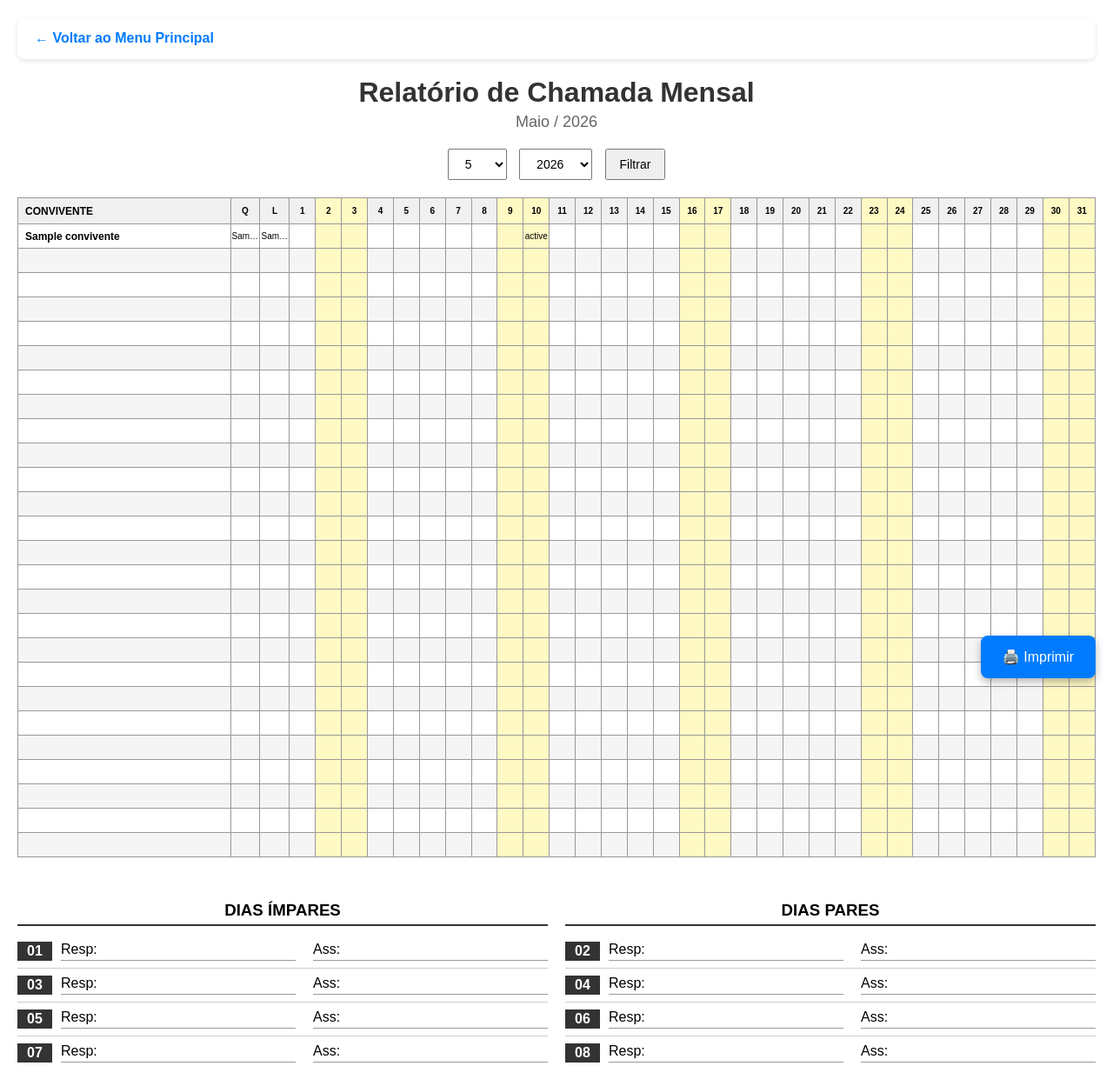
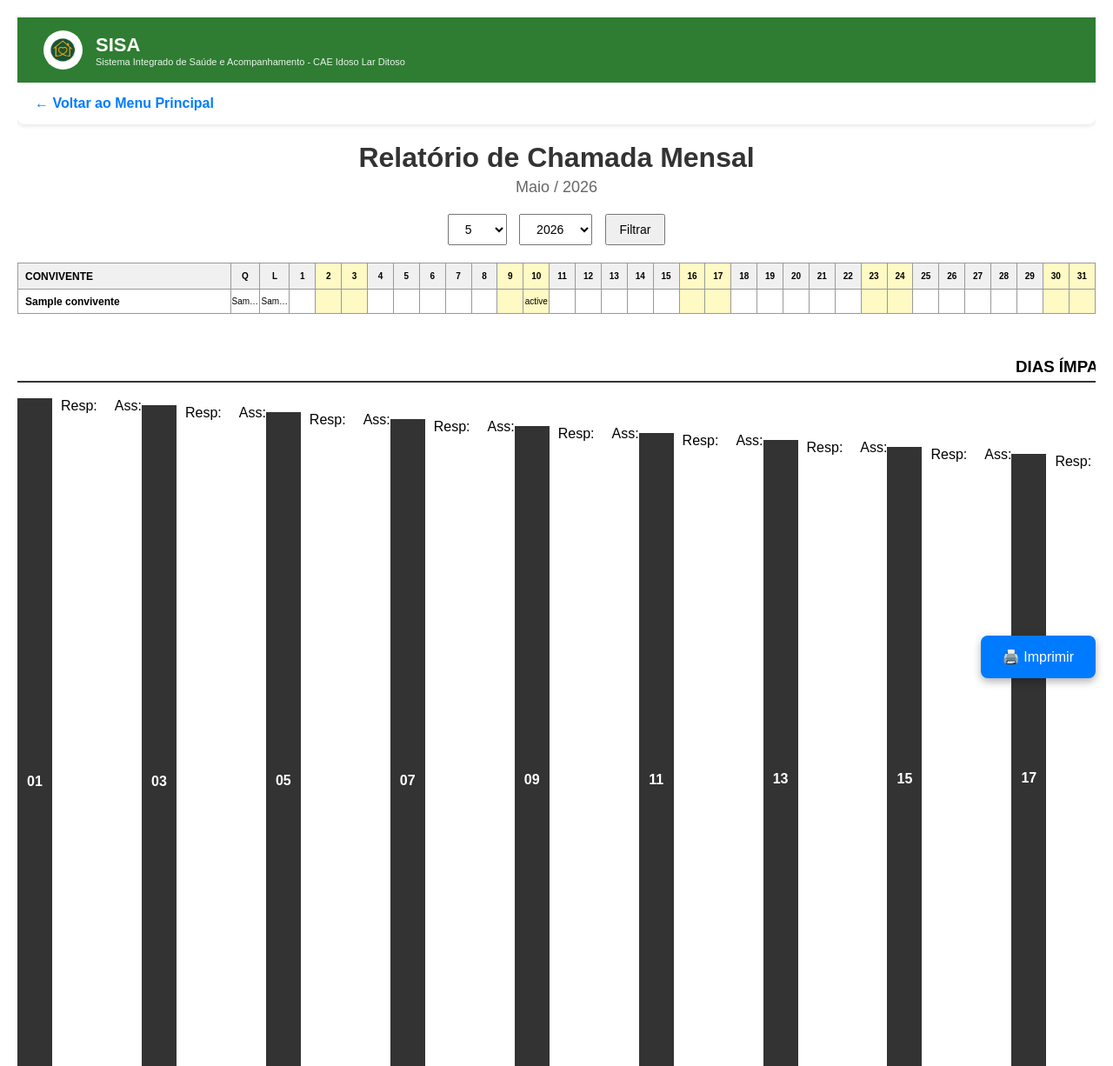
Before and after one commit to larditosotele-pixel/sisa-nuvem, a Flask app: page /relatorio in a window 1280 px wide. Shown: the top 1226 px of the page at 87% size. Run offline with Flask 3, Linux system fonts and the light colour scheme; tables that the repository leaves empty hold one stand-in row (values such as "Sample post"); a database or web service that is not in the repository returns one stand-in record (values such as "Sample title"); some libraries are stand-ins or nearby versions.

Commit message:
Update relatorio.html

```diff
--- a/templates/relatorio.html
+++ b/templates/relatorio.html
@@ -7,14 +7,39 @@
     <style>
         * { margin: 0; padding: 0; box-sizing: border-box; }
         body { font-family: Arial, sans-serif; background: white; padding: 20px; }
-        .header {
+
+        /* BARRA VERDE PADRÃO */
+        .navbar {
+            background: #2e7d32;
+            color: white;
+            padding: 15px 30px;
+            display: flex;
+            align-items: center;
+            gap: 15px;
+        }
+        .logo-img {
+            width: 45px;
+            height: 45px;
+            background: white;
+            border-radius: 50%;
+            display: flex;
+            align-items: center;
+            justify-content: center;
+            flex-shrink: 0;
+            overflow: hidden;
+        }
+        .logo-img img { width: 35px; height: 35px; object-fit: contain; }
+        .navbar-info h2 { font-size: 22px; margin: 0; }
+        .navbar-info p { font-size: 11px; margin: 0; opacity: 0.9; }
+
+        .header-nav {
             background: white;
             padding: 15px 20px;
             margin-bottom: 20px;
             border-radius: 8px;
             box-shadow: 0 2px 5px rgba(0,0,0,0.1);
         }
-        .header a {
+        .header-nav a {
             color: #007bff;
             text-decoration: none;
             font-weight: bold;
@@ -70,16 +95,14 @@
         tbody tr:nth-child(odd) { background: #ffffff; }
         tbody tr:nth-child(even) { background: #f5f5f5; }
 
-        /* SÁBADO E DOMINGO AMARELO CLARO - SÓ ESSES */
+        /* SÁBADO E DOMINGO AMARELO CLARO */
         .fim-de-semana { background: #fff9c4!important; }
 
-        /* LINHAS EM BRANCO */
-        .linha-vazia td {
-            border: 1px solid #999;
-            height: 28px;
-        }
-        .linha-vazia:nth-child(odd) { background: #ffffff; }
-        .linha-vazia:nth-child(even) { background: #f5f5f5; }
+        /* CORES DOS STATUS */
+        .status-p { background: #d4edda !important; color: #155724; font-weight: bold; }
+        .status-f { background: #f8d7da !important; color: #721c24; font-weight: bold; }
+        .status-a { background: #fff3cd !important; color: #856404; font-weight: bold; }
+        .status-h { background: #d1ecf1 !important; color: #0c5460; font-weight: bold; }
 
         .assinatura {
             margin-top: 30px;
@@ -120,14 +143,13 @@
             padding-bottom: 3px;
         }
 
-        /* FORÇA IMPRESSÃO COLORIDA */
         @media print {
             * {
                 -webkit-print-color-adjust: exact !important;
                 print-color-adjust: exact !important;
                 color-adjust: exact !important;
             }
-            .header, .controles, .btn-imprimir { display: none; }
+            .navbar, .header-nav, .controles, .btn-imprimir { display: none; }
             body { padding: 0; }
             table { font-size: 9px; }
             .nome { font-size: 10px; }
@@ -147,14 +169,30 @@
             cursor: pointer;
             box-shadow: 0 4px 10px rgba(0,0,0,0.3);
         }
+        @media (max-width: 600px) {
+            .navbar { padding: 12px 15px; }
+            .navbar-info h2 { font-size: 18px; }
+            .navbar-info p { font-size: 10px; }
+        }
     </style>
 </head>
 <body>
-    <div class="header">
-        <a href="{{ url_for('index') }}">← Voltar ao Menu Principal</a>
+    <!-- BARRA VERDE PADRÃO -->
+    <div class="navbar">
+        <div class="logo-img">
+            <img src="{{ url_for('static', filename='logo_ki.png') }}" alt="Logo Lar Ditoso">
+        </div>
+        <div class="navbar-info">
+            <h2>SISA</h2>
+            <p>Sistema Integrado de Saúde e Acompanhamento - CAE Idoso Lar Ditoso</p>
+        </div>
     </div>
 
     <div class="container">
+        <div class="header-nav">
+            <a href="{{ url_for('index') }}">← Voltar ao Menu Principal</a>
+        </div>
+
         <h1>Relatório de Chamada Mensal</h1>
         <div class="subtitulo">{{ mes_nome }} / {{ ano }}</div>
 
@@ -195,23 +233,10 @@
                     <td class="leito-col">{{ c.numero_leito or '' }}</td>
                     {% for dia in range(1, 32) %}
                         {% if dia <= dias_impares[-1] or dia <= dias_pares[-1] %}
-                        <td class="dia-col {% if dia in fins_de_semana %}fim-de-semana{% endif %}">
-                            {{ chamadas.get(c.id, {}).get(dia, '') }}
+                        {% set status = chamadas.get(c.id, {}).get(dia, '') %}
+                        <td class="dia-col {% if dia in fins_de_semana %}fim-de-semana{% endif %} {% if status == 'P' %}status-p{% elif status == 'F' %}status-f{% elif status == 'A' %}status-a{% elif status == 'H' %}status-h{% endif %}">
+                            {{ status }}
                         </td>
-                        {% endif %}
-                    {% endfor %}
-                </tr>
-                {% endfor %}
-
-                <!-- 25 LINHAS EM BRANCO -->
-                {% for i in range(25) %}
-                <tr class="linha-vazia">
-                    <td class="nome">&nbsp;</td>
-                    <td class="quarto-col">&nbsp;</td>
-                    <td class="leito-col">&nbsp;</td>
-                    {% for dia in range(1, 32) %}
-                        {% if dia <= dias_impares[-1] or dia <= dias_pares[-1] %}
-                        <td class="dia-col {% if dia in fins_de_semana %}fim-de-semana{% endif %}">&nbsp;</td>
                         {% endif %}
                     {% endfor %}
                 </tr>
@@ -230,7 +255,6 @@
                             <div class="campo">Resp:</div>
                             <div class="campo">Ass:</div>
                         </div>
-                    </div>
                     {% endfor %}
                 </div>
                 <div class="dias-coluna">
```
